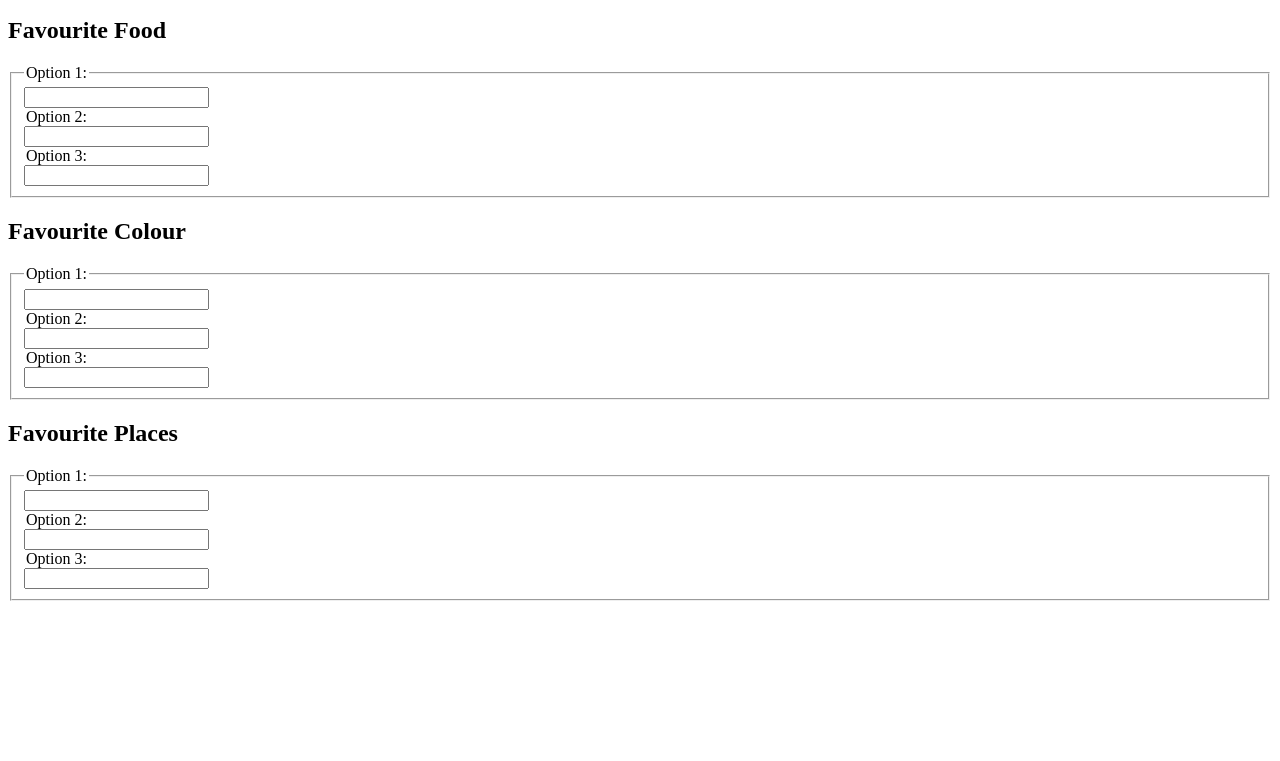
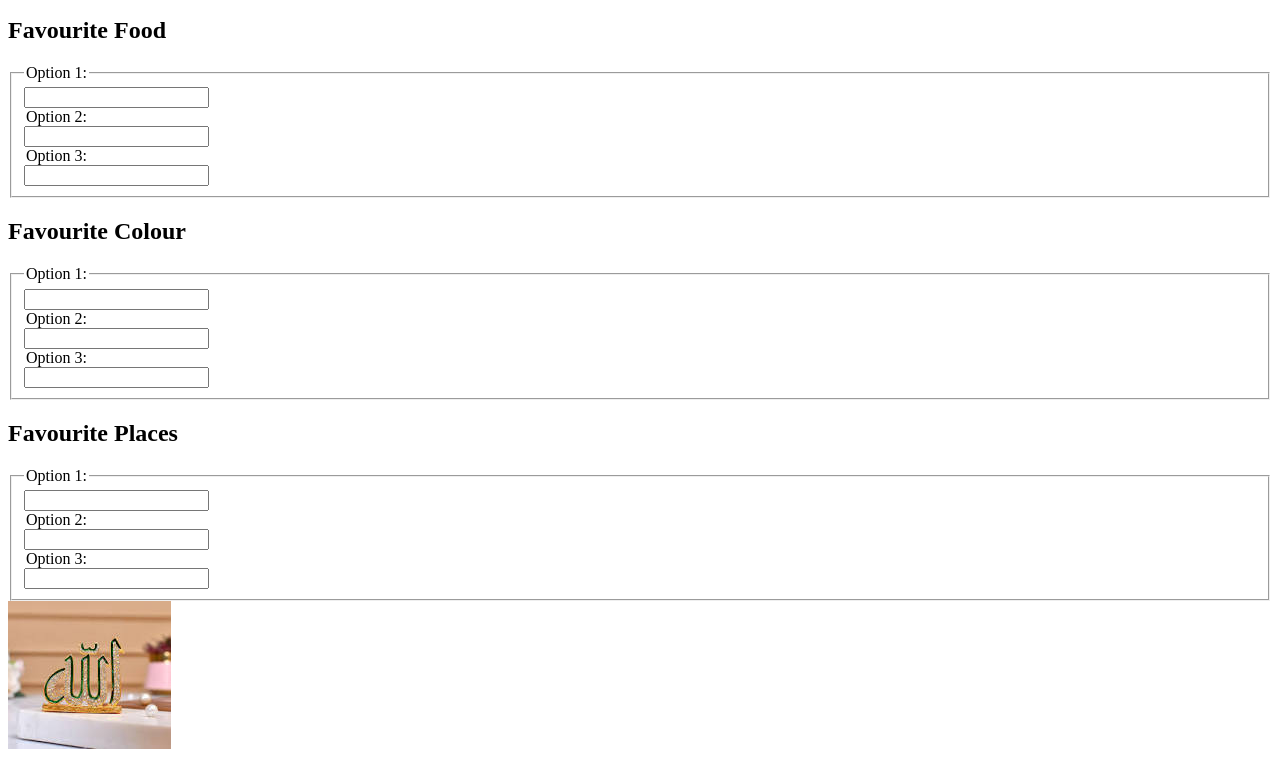
Before and after one commit to Habiba-786/automatic-deployement, a plain HTML site: page index.html in a window 1280 px wide. Shown: the part 101-862 px from the top of the page. Before the commit the page ends 800 px from the top, so only its background shows below. Drawn offline with Linux system fonts and the light colour scheme.

Commit message:
Update index.html

```diff
--- a/index.html
+++ b/index.html
@@ -36,6 +36,6 @@
 <legend>Option 3:</legend>
 <input type="text">
 </fieldset>
-
+<img src="786.jpg">
 </body>
 </html>
```
